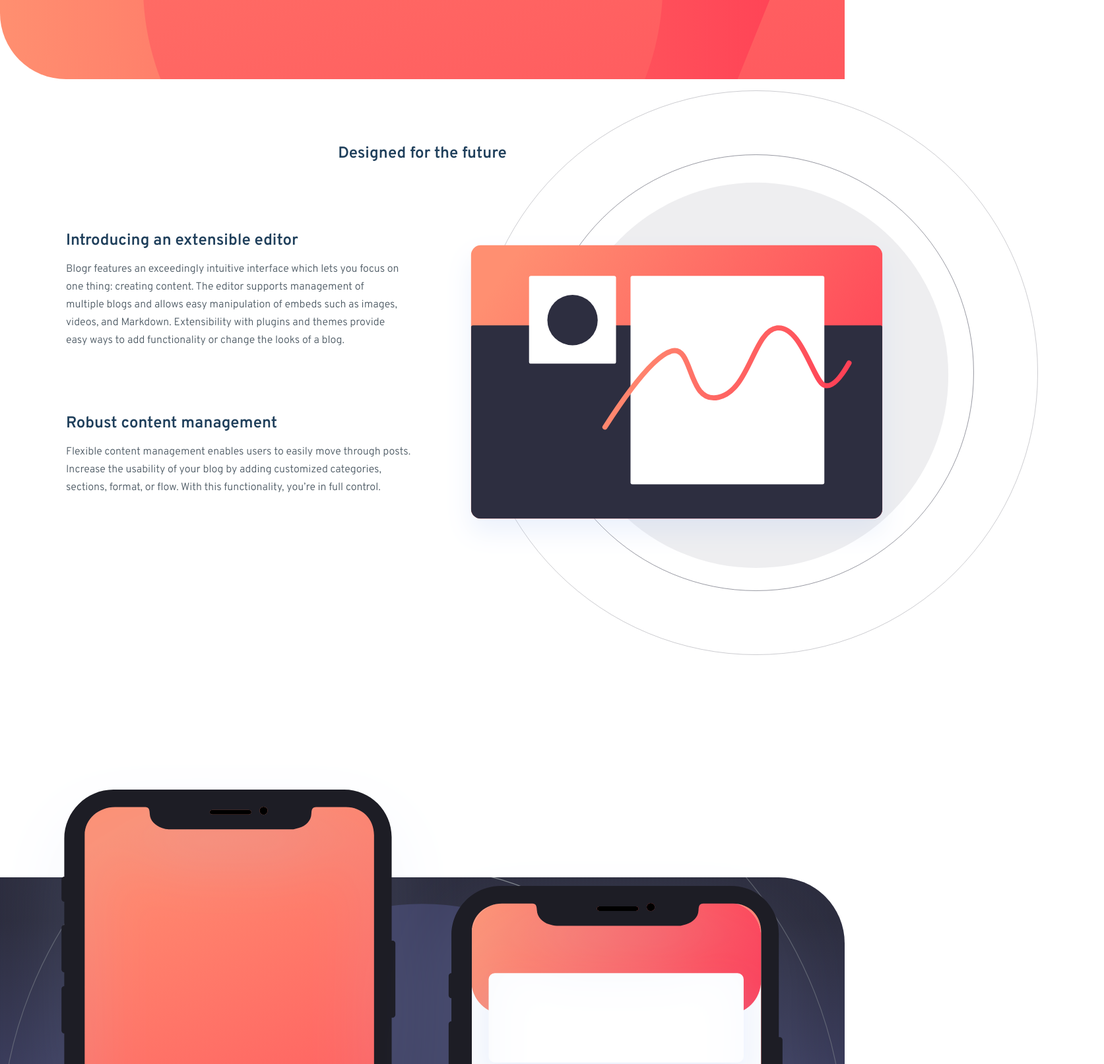
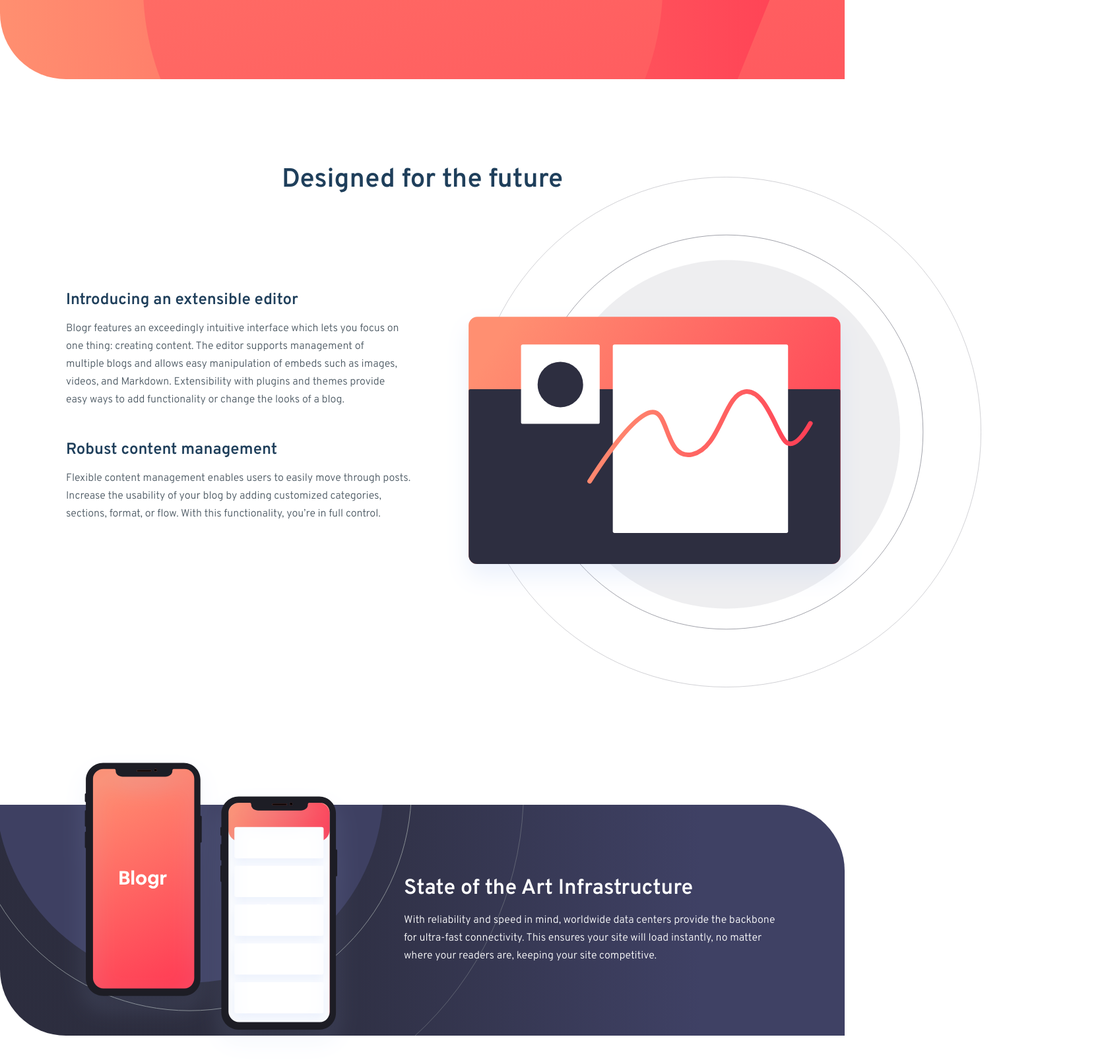
Before and after one commit to DanielPlundrich/blogr-landing, a plain HTML site: page index.html in a window 1280 px wide. Shown: the part 680-2293 px from the top of the page at 66% size, 1673 px wide, since content can reach past the window. Drawn offline with Linux system fonts and the light colour scheme.

Commit message:
repair update

```diff
--- a/style.scss
+++ b/style.scss
@@ -11,7 +11,7 @@ body{
     margin: auto;
 }
 header{
-    background: url(/images/bg-pattern-intro-mobile.svg), linear-gradient(to bottom, $gradient-header-color-1, $gradient-header-color-2);
+    background: url(images/bg-pattern-intro-mobile.svg), linear-gradient(to bottom, $gradient-header-color-1, $gradient-header-color-2);
     border-radius: 0px 0px 0px 100px;
     background-repeat: no-repeat;
     background-position: 40% 30%;
@@ -149,13 +149,13 @@ header{
     flex-direction: column;
     align-items: center;
     text-align: center;
-    margin-top: 100px;
+    margin-top: 200px;
     font-family:'Overpass';
 
 }
 
 .header-content div h1{
-    font-size: 2rem;
+    font-size: 3.5rem;
     color: $light-font-color;
     margin-bottom: 15px;
     font-weight: 600;
@@ -264,10 +264,9 @@ main .segment .desktop{
 }
 
 main .segment-2{
-    background-color: $fifth-color;
     border-radius: 0px 100px 0px 100px;
     padding: $global-side-gap;
-    background: url(/images/bg-pattern-circles.svg), linear-gradient(to bottom, $gradient-main-color-1 50%, $gradient-main-color-2);
+    background: url(images/bg-pattern-circles.svg), linear-gradient(to bottom, $gradient-main-color-1 50%, $gradient-main-color-2);
     background-color: $gradient-main-color-2;
     background-position-x: 50%;
     background-position-y: -230px ;
@@ -342,7 +341,7 @@ footer div ul li a:active{
         overflow-x: hidden;
     }
     header{
-        background: url(/images/bg-pattern-intro-desktop.svg), linear-gradient(to right, $gradient-header-color-1, $gradient-header-color-2);
+        background: url(images/bg-pattern-intro-desktop.svg), linear-gradient(to right, $gradient-header-color-1, $gradient-header-color-2);
         border-radius: 0px 0px 0px 100px;
         background-repeat: no-repeat;
         background-position: 20% 50%;
@@ -512,7 +511,8 @@ footer div ul li a:active{
 
     .segment-1{
         display: grid !important;
-        margin-bottom: 500px;
+        margin-bottom: 350px;
+        margin-top: 100px;
         grid-template-columns: 50% 50%;
         grid-template-rows: 150px 250px 250px;
         text-align: left;
@@ -529,15 +529,22 @@ footer div ul li a:active{
     }
     .segment-1 div:nth-child(2){
         grid-area: img;
+        padding-top: 100px;
+    }
+
+    .segment-1 div:nth-child(1) h3{
+        font-size: 2.5rem;
     }
     .segment-1 div:nth-child(2) img{
-        width: 175%;
+        width: 160%;
         padding-right: $global-desktop-side-gap-one-sided;
+
     }
     .segment-1 div:nth-child(3){
         grid-area: paragraph1;
         margin-left: $global-desktop-side-gap-one-sided !important;
         margin: 0;
+        padding-top: 100px;
     }
     .segment-1 div:nth-child(4){
         grid-area: paragraph2;
@@ -548,5 +555,26 @@ footer div ul li a:active{
         padding: 0px;
     }
 
+    main .segment-2 img{
+        width: calc(40vw - 5%);
+        left: 25%;
+        top: -80px;
+    }
 
+    main .segment-2 div{
+        text-align: left;
+        padding-left: 40%;
+        margin: $global-desktop-side-gap-one-sided;
+    }
+
+    main .segment-2{
+        background: url(images/bg-pattern-circles.svg), linear-gradient(to right, hsl(237, 17%, 21%) 50%, hsl(237, 23%, 32%));
+        background-color: hsl(237, 23%, 32%);
+        height: 350px;
+        background-position-x: -220px;
+        background-position-y: 80%;
+        background-size: none;
+        background-repeat: no-repeat;
+        padding: 0;
+    }
 }
```
Also changed, not shown: style.css, 1 other file.
